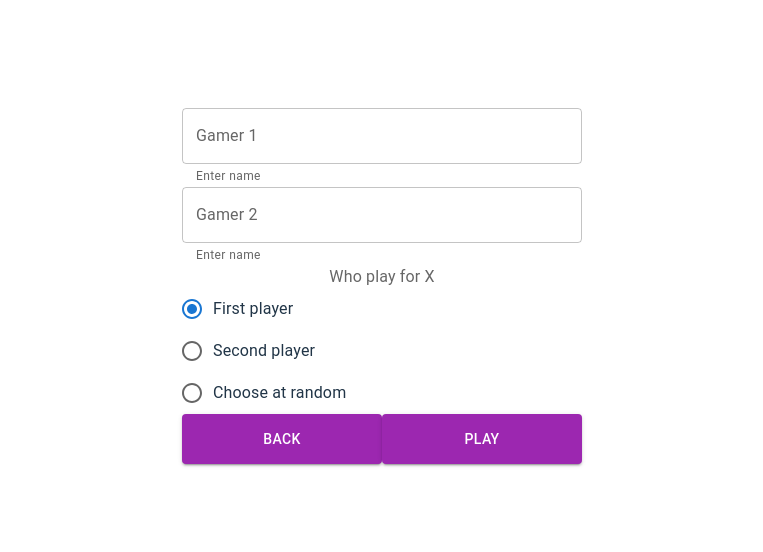
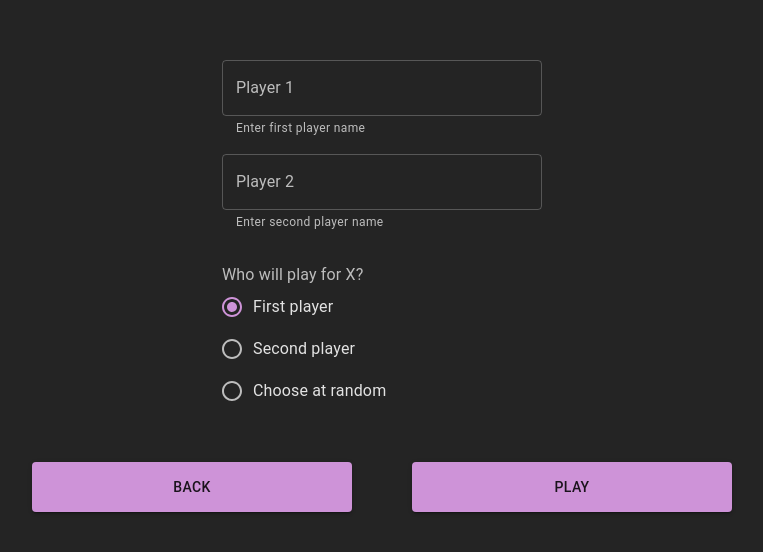
Before and after one commit to Copy-of-A/tic-tac-toe, a React (Vite) app: page /pvp in a window 1280 px wide. Shown: the part 114-666 px from the top of the page, without its empty margins (258-1021 px from the left). Built offline with nearby package versions, Linux system fonts and the light colour scheme.

Commit message:
add styles, refactor

```diff
--- a/src/App.scss
+++ b/src/App.scss
@@ -1,3 +1,11 @@
+$tiny-breakpoint: 390px;
+$small-breakpoint: 450px;
+$medium-breakpoint: 600px;
+$big-breakpoint: 900px;
+$big-square: 50px;
+$small-square: 25px;
+$medium-square: 30px;
+
 #root {
   max-width: 1280px;
   margin: 0 auto;
@@ -7,18 +15,7 @@
 
 .grid {
   display: grid;
-  &_3 {
-    grid-template-rows: repeat(3, 50px);
-    grid-template-columns: repeat(3, 50px);
-  }
-  &_5 {
-    grid-template-rows: repeat(5, 50px);
-    grid-template-columns: repeat(5, 50px);
-  }
-  &_10 {
-    grid-template-rows: repeat(10, 50px);
-    grid-template-columns: repeat(10, 50px);
-  }
+  margin-top: 20px;
 
   .square {
     display: block;
@@ -27,16 +24,117 @@
     line-height: 50px;
     text-align: center;
   }
+
+  &_3 {
+    grid-template-rows: repeat(3, $big-square);
+    grid-template-columns: repeat(3, $big-square);
+  }
+
+  &_5 {
+    grid-template-rows: repeat(5, $big-square);
+    grid-template-columns: repeat(5, $big-square);
+  }
+
+  &_10 {
+    grid-template-rows: repeat(10, $big-square);
+    grid-template-columns: repeat(10, $big-square);
+
+    @media(max-width: $medium-breakpoint) {
+      grid-template-rows: repeat(10, 35px);
+      grid-template-columns: repeat(10, 35px);
+
+      .square {
+        line-height: 32px;
+        font-size: 24px;
+      }
+    }
+
+    @media(max-width: $small-breakpoint) {
+      grid-template-rows: repeat(10, 30px);
+      grid-template-columns: repeat(10, 30px);
+
+      .square {
+        line-height: 32px;
+        font-size: 20px;
+      }
+    }
+
+    @media(max-width: $tiny-breakpoint) {
+      grid-template-rows: repeat(10, 25px);
+      grid-template-columns: repeat(10, 25px);
+
+      .square {
+        line-height: 25px;
+        font-size: 15px;
+      }
+    }
+  }
+}
+
+.button-container {
+  display: flex;
+  justify-content: space-between;
+  width: 700px;
+  margin-top: 50px;
+
+  @media(max-width: $big-breakpoint) {
+    align-items: center;
+    flex-direction: column;
+    height: 130px;
+    width: auto;
+  }
+
+  @media(max-width: $tiny-breakpoint) {
+    height: 100px;
+  }
+}
+
+.page {
+  display: flex;
+  flex-direction: column;
+  align-items: center;
+}
+
+.setup {
+  width: 320px;
+
+  @media(max-width: $tiny-breakpoint) {
+    width: 250px;
+  }
+
+  &__group {
+    align-self: flex-start;
+    text-align: left;
+
+    &_margin {
+      margin-top: 30px !important;
+    }
+  }
+
+  &__text-field {
+    &_bottom {
+      margin-bottom: 15px !important;
+    }
+  }
 }
 
 button {
-  margin-top: 30px;
-  width: 200px;
+  width: 320px;
   height: 50px;
   font-size: 16px;
+
+  @media(max-width: $tiny-breakpoint) {
+    width: 250px;
+    height: 40px;
+    flex-direction: column;
+  }
 }
 
-.flex-jstf {
-  display: flex;
-  justify-content: space-between;
+h1 {
+  font-size: 3.2em;
+  line-height: 1.1;
+
+  @media(max-width: $medium-breakpoint) {
+    font-size: 2.5em;
+  }
 }
--- a/src/components/ChoosePlayerRadioGroup/ChoosePlayerRadioGroup.tsx
+++ /dev/null
@@ -1,27 +0,0 @@
-import { FormControl, FormControlLabel, FormLabel, RadioGroup, Radio } from "@mui/material";
-
-interface ControlledRadioButtonsGroupProps {
-    value: string;
-    handleChange: (event: React.ChangeEvent<HTMLInputElement>) => void;
-    labels: Array<string>
-}
-
- const ChoosePlayerRadioGroup: React.FC<ControlledRadioButtonsGroupProps> = ({value, handleChange, labels}) => {
-    return (
-        <FormControl>
-        <FormLabel id="demo-radio-buttons-group-label">Who play for X</FormLabel>
-        <RadioGroup
-            aria-labelledby="demo-radio-buttons-group-label"
-            value={value}
-            name="radio-buttons-group"
-            onChange={handleChange}
-        >
-            <FormControlLabel value="1" control={<Radio />} label={labels[0]} />
-            <FormControlLabel value="2" control={<Radio />} label={labels[1]} />
-            <FormControlLabel value="0" control={<Radio />} label={labels[2]} />
-        </RadioGroup>
-    </FormControl>
-    )
-}
-
-export default ChoosePlayerRadioGroup
--- /dev/null
+++ b/src/components/ChooseXPlayerRadioGroup/ChooseXPlayerRadioGroup.tsx
@@ -0,0 +1,26 @@
+import { FormControl, FormControlLabel, FormLabel, RadioGroup, Radio } from "@mui/material";
+
+interface ChooseXPlayerRadioGroupProps {
+    value: string;
+    handleChange: (event: React.ChangeEvent<HTMLInputElement>) => void;
+    labels: Array<string>
+    className?: string;
+}
+
+ const ChooseXPlayerRadioGroup: React.FC<ChooseXPlayerRadioGroupProps> = ({value, handleChange, labels, className}) => {
+    return (
+        <FormControl className={className}>
+        <FormLabel color="secondary">Who will play for X?</FormLabel>
+        <RadioGroup
+            value={value}
+            onChange={handleChange}
+        >
+            <FormControlLabel value="1" control={<Radio color="secondary"/>} label={labels[0]} />
+            <FormControlLabel value="2" control={<Radio color="secondary"/>} label={labels[1]} />
+            <FormControlLabel value="0" control={<Radio color="secondary"/>} label={labels[2]} />
+        </RadioGroup>
+    </FormControl>
+    )
+}
+
+export default ChooseXPlayerRadioGroup
--- a/src/index.css
+++ b/src/index.css
@@ -17,11 +17,7 @@
 
 a {
   font-weight: 500;
-  color: #646cff;
   text-decoration: inherit;
-}
-a:hover {
-  color: #535bf2;
 }
 
 body {
@@ -31,40 +27,3 @@ body {
   min-width: 320px;
   min-height: 100vh;
 }
-
-h1 {
-  font-size: 3.2em;
-  line-height: 1.1;
-}
-
-button {
-  border-radius: 8px;
-  border: 1px solid transparent;
-  padding: 0.6em 1.2em;
-  font-size: 1em;
-  font-weight: 500;
-  font-family: inherit;
-  background-color: #1a1a1a;
-  cursor: pointer;
-  transition: border-color 0.25s;
-}
-button:hover {
-  border-color: #646cff;
-}
-button:focus,
-button:focus-visible {
-  outline: 4px auto -webkit-focus-ring-color;
-}
-
-@media (prefers-color-scheme: light) {
-  :root {
-    color: #213547;
-    background-color: #ffffff;
-  }
-  a:hover {
-    color: #747bff;
-  }
-  button {
-    background-color: #f9f9f9;
-  }
-}
--- a/src/scenes/Game/game.hook.tsx
+++ b/src/scenes/Game/game.hook.tsx
@@ -47,10 +47,6 @@ const useGame = () => {
     useEffect(() => {
         if (gameSetup.gamerFirst === null) navigate("/");
     }, [gameSetup]);
-
-    useEffect(() => {
-        console.log("isComputerMoving", isComputerMoving)
-    }, [isComputerMoving])
 
     useEffect(() => {
         setSquares(Array((+borderSize) ** 2).fill(null));
--- a/src/scenes/Mode/Mode.tsx
+++ b/src/scenes/Mode/Mode.tsx
@@ -4,9 +4,9 @@ import { Link } from 'react-router-dom';
 
 const Mode: React.FC = () => {
     return (
-        <div>
+        <div className="page">
             <h1>Choose how to play:</h1>
-            <div className="flex-jstf">
+            <div className="button-container">
                 <Link to={"pvp"}>
                     <Button
                         variant="contained"
--- a/src/scenes/MultiplayerModeSetup/MultiplayerModeSetup.tsx
+++ b/src/scenes/MultiplayerModeSetup/MultiplayerModeSetup.tsx
@@ -1,7 +1,7 @@
 import React from "react";
 import useMultiplayerModeSetup from "./multiplayerModeSetup,hook";
 import { Button, TextField } from "@mui/material";
-import ChoosePlayerRadioGroup from "../../components/ChoosePlayerRadioGroup/ChoosePlayerRadioGroup";
+import ChooseXPlayerRadioGroup from "../../components/ChooseXPlayerRadioGroup/ChooseXPlayerRadioGroup";
 
 const Mode: React.FC = () => {
     const {
@@ -16,28 +16,33 @@ const Mode: React.FC = () => {
     } = useMultiplayerModeSetup();
 
     return (
-        <div style={{ display: "flex", flexDirection: "column" }}>
+        <div className="page">
+            <div className="page setup">
                 <TextField
-                label="Gamer 1"
+                    label="Player 1"
                     variant="outlined"
-                helperText={error.nameFirstError || "Enter name"}
+                    helperText={error.nameFirstError || "Enter first player name"}
                     color="secondary"
                     onChange={handleChangeName1}
                     error={!!error.nameFirstError}
                     onBlur={onBlur}
                     onFocus={onBlur}
+                    fullWidth
+                    className="setup__text-field setup__text-field_bottom"
                 />
                 <TextField
-                label="Gamer 2"
+                    label="Player 2"
                     variant="outlined"
-                helperText={error.nameSecondError || "Enter name"}
+                    helperText={error.nameSecondError || "Enter second player name"}
                     color="secondary"
                     onChange={handleChangeName2}
                     error={!!error.nameSecondError}
                     onBlur={onBlur}
                     onFocus={onBlur}
+                    fullWidth
+                    className="setup__text-field"
                 />
-            <ChoosePlayerRadioGroup
+                <ChooseXPlayerRadioGroup
                     value={form.xPlayer.toString()}
                     handleChange={handleChangeX}
                     labels={[
@@ -45,8 +50,10 @@ const Mode: React.FC = () => {
                         "Second player",
                         "Choose at random"
                     ]}
+                    className="setup__group setup__group_margin"
                 />
-            <div className="flex-jstf">
+            </div>
+            <div className="button-container">
                 <Button
                     onClick={() => navigate(-1)}
                     variant="contained"
--- a/src/scenes/SinglePlayerModeSetup/SinglePlayerModeSetup.tsx
+++ b/src/scenes/SinglePlayerModeSetup/SinglePlayerModeSetup.tsx
@@ -1,6 +1,6 @@
 import { Button, TextField } from "@mui/material";
 import React from "react";
-import ChoosePlayerRadioGroup from "../../components/ChoosePlayerRadioGroup/ChoosePlayerRadioGroup";
+import ChooseXPlayerRadioGroup from "../../components/ChooseXPlayerRadioGroup/ChooseXPlayerRadioGroup";
 import useSinglePlayerModeSetup from "./singlePlayerModeSetup.hook";
 
 const Mode: React.FC = () => {
@@ -15,27 +15,31 @@ const Mode: React.FC = () => {
     } = useSinglePlayerModeSetup();
 
     return (
-        <div style={{ display: "flex", flexDirection: "column" }}>
+        <div className="page">
+            <div className="page setup">
                 <TextField
-                label="Your name"
+                    label="Name"
                     variant="outlined"
-                helperText={error ? "Shouldn`t be empty" : "Enter name"}
-                color="primary"
+                    helperText={error ? "Shouldn`t be empty" : "Enter your name"}
+                    color="secondary"
                     error={error}
                     onChange={handleChangeName}
                     onBlur={() => setError(false)}
                     onFocus={() => setError(false)}
+                    fullWidth
                 />
-            <ChoosePlayerRadioGroup
+                <ChooseXPlayerRadioGroup
                     value={form.xPlayer.toString()}
                     handleChange={handleChangeX}
                     labels={[
-                    "You",
+                        "Me",
                         "Computer",
                         "Choose at random"
                     ]}
+                    className="setup__group setup__group_margin"
                 />
-            <div className="flex-jstf">
+            </div>
+            <div className="button-container">
                 <Button
                     onClick={() => navigate(-1)}
                     variant="contained"
--- a/src/scenes/SinglePlayerModeSetup/singlePlayerModeSetup.hook.ts
+++ b/src/scenes/SinglePlayerModeSetup/singlePlayerModeSetup.hook.ts
@@ -33,7 +33,7 @@ const useSinglePlayerModeSetup = () => {
         }
         setGameSetup({
             gamerFirst: form.name,
-            gamerSecond: "computer",
+            gamerSecond: "Computer",
             isFirstForX: form.xPlayer === 0 ? getRandomNumber(1, 3) === 1 : form.xPlayer === 1,
             isPvE: true,
         });
```
Also changed, not shown: src/App.tsx (+10 -1 lines), src/scenes/Game/Game.tsx (+42 -14 lines). Lines whose indentation alone changed are shown as unchanged.
